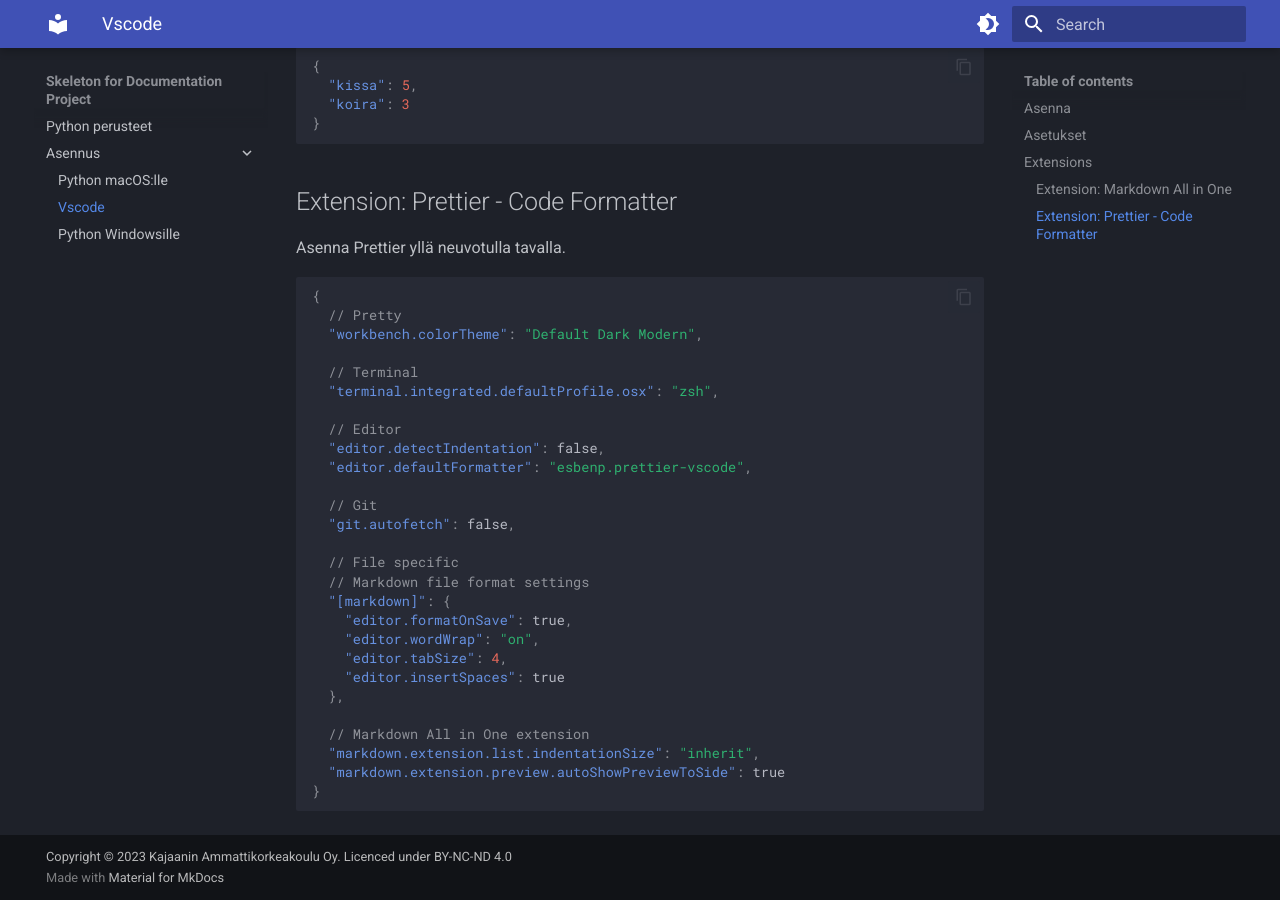
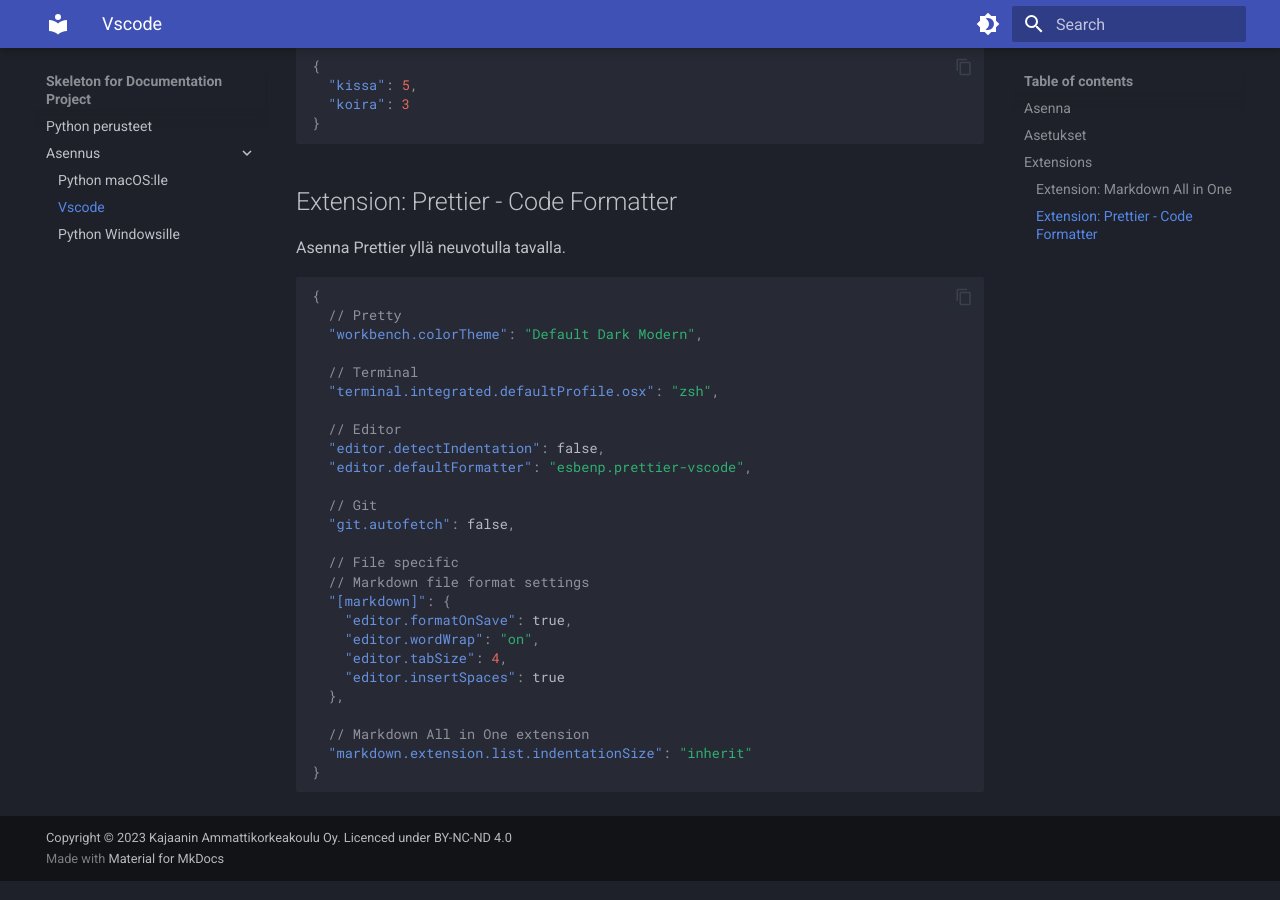
Before and after one commit to sourander/python-perusteet, an MkDocs documentation site: the page built from docs/asennus/vscode.md, in a window 1280 px wide and 900 px high, scrolled down 1995 px. Built offline with MkDocs 1.6.1 and Material for MkDocs 9.7.7, drawn with Linux system fonts in a browser that asks for light colours.

Commit message:
Drop auto show preview

````diff
--- a/docs/asennus/vscode.md
+++ b/docs/asennus/vscode.md
@@ -103,7 +103,6 @@
   },
 
   // Markdown All in One extension
-  "markdown.extension.list.indentationSize": "inherit",
-  "markdown.extension.preview.autoShowPreviewToSide": true
+  "markdown.extension.list.indentationSize": "inherit"
 }
 ```
````
